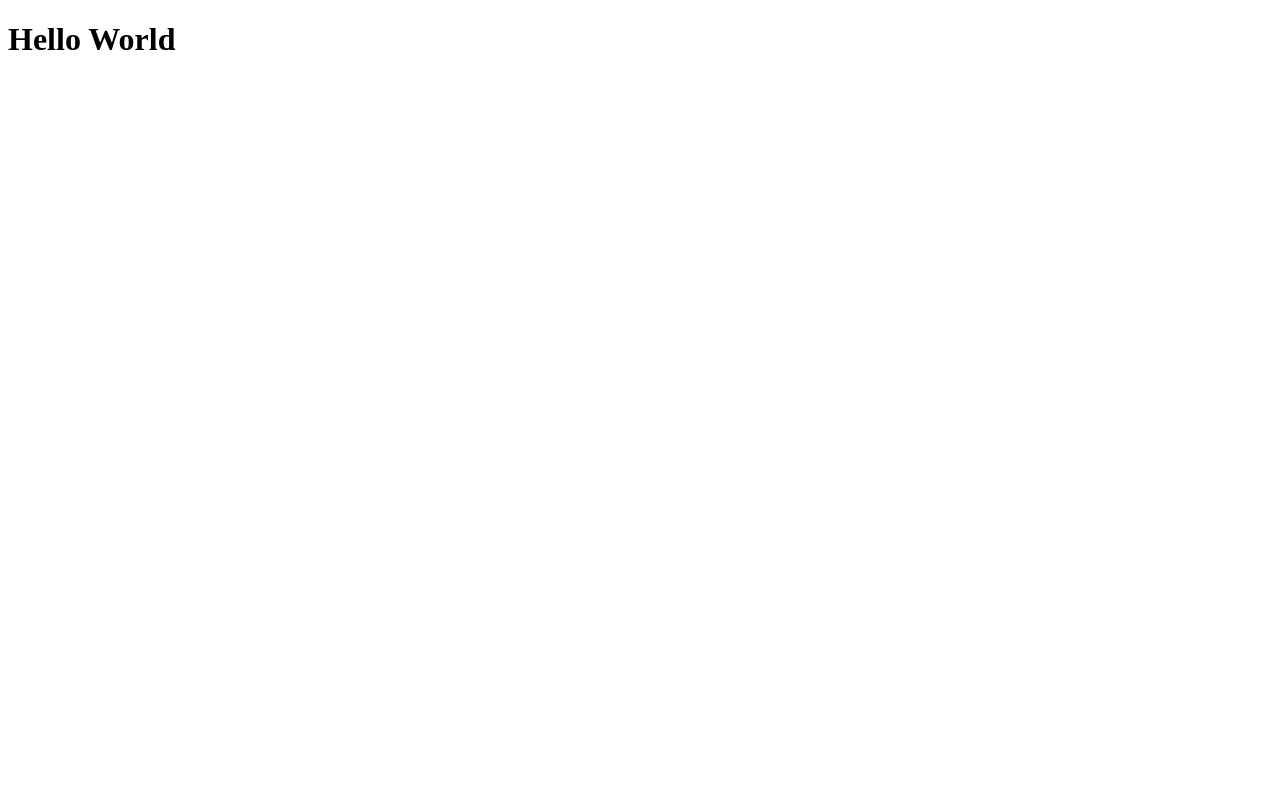
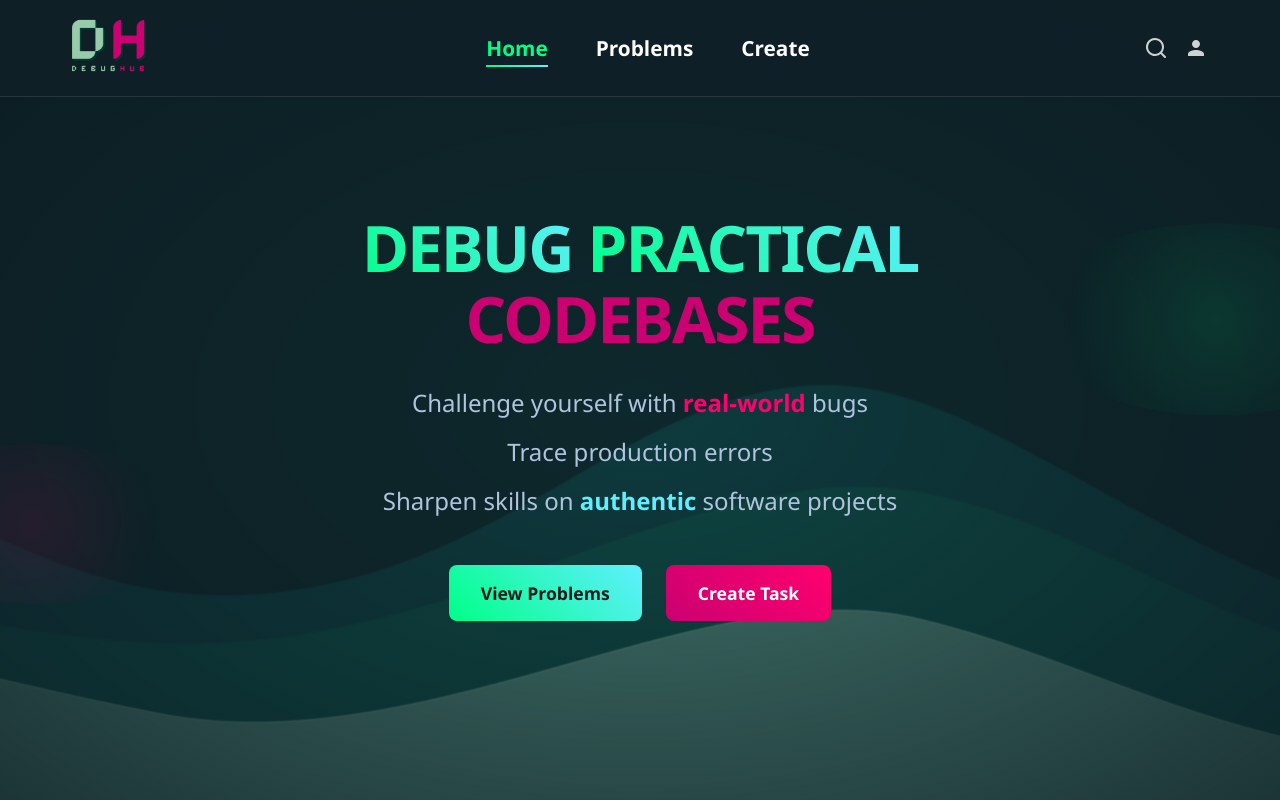
Before and after one commit to stas-zatushevskii/HAKATON, a Django app: page / in a window 1280 px wide; the page is wider, and only the part inside the window is pictured. Before the commit the part shown is almost empty. Run offline with Django 5.2, Linux system fonts and the light colour scheme.

Commit message:
Created the front page

```diff
--- a/hakaton/hakaton/settings.py
+++ b/hakaton/hakaton/settings.py
@@ -120,6 +120,10 @@ USE_TZ = True
 
 STATIC_URL = 'static/'
 
+STATICFILES_DIRS = [
+    BASE_DIR / 'static',
+]
+
 # Default primary key field type
 # https://docs.djangoproject.com/en/5.2/ref/settings/#default-auto-field
 
--- /dev/null
+++ b/hakaton/static/style.css
@@ -0,0 +1,303 @@
+* {
+    margin: 0;
+    padding: 0;
+    box-sizing: border-box;
+}
+
+body {
+    font-family: 'Segoe UI', Tahoma, Geneva, Verdana, sans-serif;
+    background: url('images/background.png') no-repeat center center fixed;
+    background-size: cover;
+    min-height: 100vh;
+    color: #ffffff;
+    overflow-x: hidden;
+}
+
+/* Background gradient overlay */
+body::before {
+    content: '';
+    position: fixed;
+    top: 0;
+    left: 0;
+    width: 100%;
+    height: 100%;
+    background: radial-gradient(ellipse at center, rgba(45, 83, 100, 0.3) 0%, rgba(15, 32, 39, 0.8) 100%);
+    z-index: -1;
+}
+
+/* Navigation Bar */
+.navbar {
+    background: rgba(15, 32, 39, 0.95);
+    backdrop-filter: blur(10px);
+    border-bottom: 1px solid rgba(255, 255, 255, 0.1);
+    padding: 0.5rem 0;
+}
+
+.navbar-brand {
+    font-size: 1.8rem;
+    font-weight: bold;
+    color: #ffffff !important;
+    text-decoration: none;
+    display: flex;
+    align-items: center;
+}
+
+.logo {
+    height: 80px;
+    width: auto;
+    transition: transform 0.3s ease;
+}
+
+.logo:hover {
+    transform: scale(1.05);
+}
+
+.debug-text {
+    background: linear-gradient(45deg, #00ff87, #60efff);
+    -webkit-background-clip: text;
+    -webkit-text-fill-color: transparent;
+    background-clip: text;
+}
+
+.hub-text {
+    background: linear-gradient(45deg, #ff006e, #fb5607);
+    -webkit-background-clip: text;
+    -webkit-text-fill-color: transparent;
+    background-clip: text;
+}
+
+.nav-links {
+    display: flex;
+    list-style: none;
+    gap: 3rem;
+    align-items: center;
+}
+
+.nav-links a {
+    color: #ffffff;
+    text-decoration: none;
+    font-weight: 600;
+    font-size: 1.3rem;
+    transition: color 0.3s ease;
+    position: relative;
+}
+
+.nav-links a:hover {
+    color: #60efff;
+}
+
+.nav-links a.active {
+    color: #00ff87;
+}
+
+.nav-links a.active::after {
+    content: '';
+    position: absolute;
+    bottom: -5px;
+    left: 0;
+    width: 100%;
+    height: 2px;
+    background: linear-gradient(45deg, #00ff87, #60efff);
+}
+
+.nav-icons {
+    display: flex;
+    gap: 1rem;
+    align-items: center;
+}
+
+.nav-icons .icon {
+    width: 24px;
+    height: 24px;
+    cursor: pointer;
+    opacity: 0.8;
+    transition: opacity 0.3s ease;
+}
+
+.nav-icons .icon:hover {
+    opacity: 1;
+}
+
+/* Main Content */
+.hero-section {
+    min-height: 80vh;
+    display: flex;
+    align-items: center;
+    justify-content: center;
+    text-align: center;
+    padding: 2rem;
+    position: relative;
+}
+
+.hero-content {
+    max-width: 800px;
+    z-index: 2;
+}
+
+.main-title {
+    font-size: 4rem;
+    font-weight: 900;
+    margin-bottom: 2rem;
+    line-height: 1.1;
+    letter-spacing: -2px;
+}
+
+.title-debug {
+    background: linear-gradient(45deg, #00ff87, #60efff);
+    -webkit-background-clip: text;
+    -webkit-text-fill-color: transparent;
+    background-clip: text;
+}
+
+.title-practical {
+    background: linear-gradient(45deg, #00ff87, #60efff);
+    -webkit-background-clip: text;
+    -webkit-text-fill-color: transparent;
+    background-clip: text;
+}
+
+.title-codebases {
+    background: linear-gradient(45deg, #cb0071, #cb0071);
+    -webkit-background-clip: text;
+    -webkit-text-fill-color: transparent;
+    background-clip: text;
+}
+
+.subtitle {
+    font-size: 1.5rem;
+    margin-bottom: 1rem;
+    color: #b0c4de;
+    font-weight: 400;
+}
+
+.highlight-red {
+    color: #ff006e;
+    font-weight: 600;
+}
+
+.highlight-blue {
+    color: #60efff;
+    font-weight: 600;
+}
+
+.cta-buttons {
+    margin-top: 3rem;
+    display: flex;
+    gap: 1.5rem;
+    justify-content: center;
+    flex-wrap: wrap;
+}
+
+.btn-custom {
+    padding: 1rem 2rem;
+    font-size: 1.1rem;
+    font-weight: 600;
+    border: none;
+    border-radius: 8px;
+    text-decoration: none;
+    transition: all 0.3s ease;
+    position: relative;
+    overflow: hidden;
+}
+
+.btn-primary-custom {
+    background: linear-gradient(45deg, #00ff87, #60efff);
+    color: #1a1a1a;
+    font-weight: bold;
+}
+
+.btn-primary-custom:hover {
+    background: linear-gradient(45deg, #60efff, #00ff87);
+    transform: translateY(-2px);
+    box-shadow: 0 8px 25px rgba(0, 255, 135, 0.4);
+}
+
+.btn-success-custom {
+    background: linear-gradient(45deg, #cb0071, #ff006e);
+    color: white;
+    font-weight: bold;
+}
+
+.btn-success-custom:hover {
+    background: linear-gradient(45deg, #ff006e, #cb0071);
+    transform: translateY(-2px);
+    box-shadow: 0 8px 25px rgba(203, 0, 113, 0.4);
+}
+
+/* Decorative elements */
+.hero-section::before {
+    content: '';
+    position: absolute;
+    top: 20%;
+    right: -10%;
+    width: 30%;
+    height: 30%;
+    background: radial-gradient(circle, rgba(0, 255, 135, 0.1) 0%, transparent 70%);
+    border-radius: 50%;
+    animation: float 6s ease-in-out infinite;
+}
+
+.hero-section::after {
+    content: '';
+    position: absolute;
+    bottom: 20%;
+    left: -10%;
+    width: 25%;
+    height: 25%;
+    background: radial-gradient(circle, rgba(255, 0, 110, 0.1) 0%, transparent 70%);
+    border-radius: 50%;
+    animation: float 8s ease-in-out infinite reverse;
+}
+
+@keyframes float {
+    0%, 100% {
+        transform: translateY(0px);
+    }
+    50% {
+        transform: translateY(-20px);
+    }
+}
+
+/* Responsive Design */
+@media (max-width: 768px) {
+    .navbar {
+        padding: 0.5rem 0;
+    }
+
+    .nav-links {
+        gap: 1rem;
+        font-size: 0.9rem;
+    }
+
+    .main-title {
+        font-size: 2.5rem;
+    }
+
+    .subtitle {
+        font-size: 1.2rem;
+    }
+
+    .cta-buttons {
+        flex-direction: column;
+        align-items: center;
+    }
+
+    .btn-custom {
+        width: 100%;
+        max-width: 300px;
+    }
+}
+
+@media (max-width: 480px) {
+    .main-title {
+        font-size: 2rem;
+    }
+
+    .subtitle {
+        font-size: 1rem;
+    }
+
+    .hero-section {
+        padding: 1rem;
+    }
+}
--- a/hakaton/templates/base.html
+++ b/hakaton/templates/base.html
@@ -1,13 +1,39 @@
+{% load static %}
 <!DOCTYPE html>
 <html lang="en">
 <head>
     <meta charset="UTF-8">
     <meta name="viewport" content="width=device-width, initial-scale=1.0">
-    <title>Debugger</title>
+    <title>{% block title %}DebugHub{% endblock %}</title>
+    <link rel="stylesheet" href="{% static 'style.css' %}">
+    <link rel="preconnect" href="https://fonts.googleapis.com">
+    <link rel="preconnect" href="https://fonts.gstatic.com" crossorigin>
 </head>
 <body>
+    <nav class="navbar">
+        <div class="container" style="max-width: 1200px; margin: 0 auto; display: flex; justify-content: space-between; align-items: center; padding: 0 2rem;">
+            <a href="{% url 'index' %}" class="navbar-brand">
+                <img src="{% static 'images/logo.png' %}" alt="DebugHub" class="logo">
+            </a>
+
+            <ul class="nav-links">
+                <li><a href="{% url 'index' %}" class="{% if request.resolver_match.url_name == 'index' %}active{% endif %}">Home</a></li>
+                <li><a href="#" class="">Problems</a></li>
+                <li><a href="#" class="">Create</a></li>
+            </ul>
+
+            <div class="nav-icons">
+                <svg class="icon" fill="currentColor" viewBox="0 0 24 24">
+                    <path d="M21.71 20.29L18 16.61A9 9 0 1 0 16.61 18l3.68 3.68a1 1 0 0 0 1.42 0 1 1 0 0 0 0-1.39ZM11 18a7 7 0 1 1 7-7 7 7 0 0 1-7 7Z"/>
+                </svg>
+                <svg class="icon" fill="currentColor" viewBox="0 0 24 24">
+                    <path d="M12 12c2.21 0 4-1.79 4-4s-1.79-4-4-4-4 1.79-4 4 1.79 4 4 4zm0 2c-2.67 0-8 1.34-8 4v2h16v-2c0-2.66-5.33-4-8-4z"/>
+                </svg>
+            </div>
+        </div>
+    </nav>
+
     {% block content %}
-
     {% endblock %}
 </body>
 </html>
--- a/hakaton/templates/index.html
+++ b/hakaton/templates/index.html
@@ -1,5 +1,30 @@
 {% extends 'base.html' %}
 
 {% block content %}
-<h1>Hello World</h1>
+<section class="hero-section">
+    <div class="hero-content">
+        <h1 class="main-title">
+            <span class="title-debug">DEBUG</span>
+            <span class="title-practical">PRACTICAL</span>
+            <span class="title-codebases">CODEBASES</span>
+        </h1>
+
+        <div class="subtitle-container">
+            <p class="subtitle">
+                Challenge yourself with <span class="highlight-red">real-world</span> bugs
+            </p>
+            <p class="subtitle">
+                Trace production errors
+            </p>
+            <p class="subtitle">
+                Sharpen skills on <span class="highlight-blue">authentic</span> software projects
+            </p>
+        </div>
+
+        <div class="cta-buttons">
+            <a href="#" class="btn-custom btn-primary-custom">View Problems</a>
+            <a href="#" class="btn-custom btn-success-custom">Create Task</a>
+        </div>
+    </div>
+</section>
 {% endblock %}
--- a/hakaton/users/models.py
+++ b/hakaton/users/models.py
@@ -22,8 +22,8 @@ class Task(models.Model):
     description = models.TextField()
     created_at = models.DateTimeField(auto_now_add=True)
     due_date = models.DateTimeField(null=True, blank=True)
-    solution = models.CharField(default=dict)
-    sample = models.TextField(default=dict)
+    solution = models.CharField(max_length=500, default="")
+    sample = models.CharField(max_length=500, default="")
 
 
 
```
Also changed, not shown: hakaton/static/images/background.png (added), hakaton/static/images/logo.png (added).
